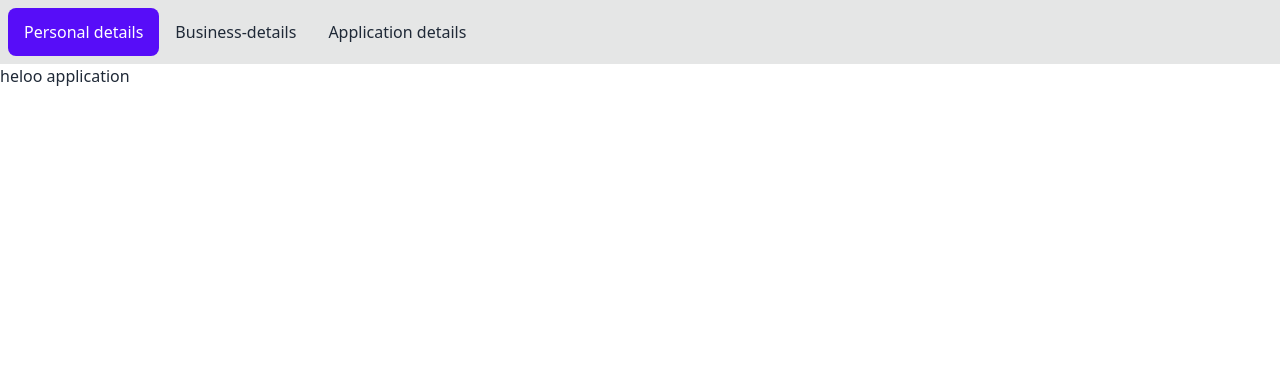
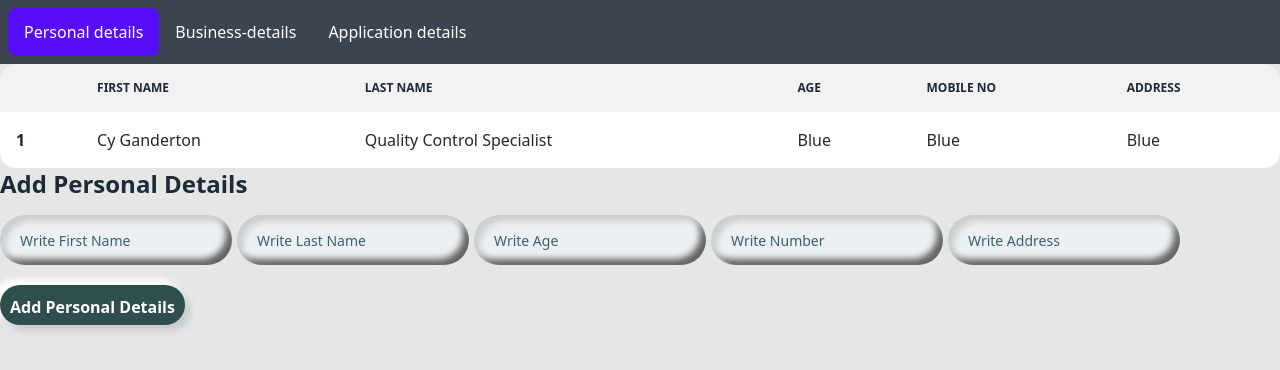
Before and after one commit to Shuvoghosh7/tabular-form, a React (Create React App) app: page /Personal-details in a window 1280 px wide. Shown: the top 370 px of the page. Built offline with nearby package versions, Linux system fonts and the light colour scheme.

Commit message:
create table for personal Details

```diff
--- a/src/Component/Application/Application.js
+++ b/src/Component/Application/Application.js
@@ -4,7 +4,7 @@ import ApplicationTopver from './ApplicationTopver';
 
 const Application = () => {
     return (
-        <div>
+        <div className='bg-base-300'>
             <ApplicationTopver>
                 <Outlet></Outlet>
             </ApplicationTopver>
--- a/src/Component/Application/ApplicationTopver.js
+++ b/src/Component/Application/ApplicationTopver.js
@@ -7,7 +7,7 @@ const ApplicationTopver = ({ children }) => {
             <input id="my-drawer-3" type="checkbox" class="drawer-toggle" />
             <div class="drawer-content flex flex-col">
 
-                <div class="w-full navbar bg-base-300">
+                <div class="w-full navbar bg-neutral text-white">
                     <div class="flex-none lg:hidden">
                         <label for="my-drawer-3" class="btn btn-square btn-ghost">
                             <svg xmlns="http://www.w3.org/2000/svg" fill="none" viewBox="0 0 24 24" class="inline-block w-6 h-6 stroke-current"><path stroke-linecap="round" stroke-linejoin="round" stroke-width="2" d="M4 6h16M4 12h16M4 18h16"></path></svg>
--- a/src/Component/Personaldetails/Personaldetails.js
+++ b/src/Component/Personaldetails/Personaldetails.js
@@ -1,9 +1,65 @@
 import React from 'react';
+import PersonaldetailsRow from './PersonaldetailsRow';
+import '../Style/Style.css'
+const Personaldetails = () => {
 
-const Personaldetails = () => {
+    const addPersonalDetails=(e)=>{
+        e.preventDefault();
+        const FirstName=e.target.Fname.value
+        const LastName=e.target.Lname.value
+        const Age=e.target.age.value
+        const Number=e.target.number.value
+        const Address=e.target.address.value
+        console.log(FirstName,LastName,Age,Number,Address)
+    }
     return (
         <div>
-            <h1>heloo application</h1>
+            <div class="overflow-x-auto">
+                <table class="table w-full">
+                    <thead>
+                        <tr>
+                            <th></th>
+                            <th>First Name</th>
+                            <th>Last Name</th>
+                            <th>Age</th>
+                            <th>Mobile no</th>
+                            <th>Address</th>
+
+                        </tr>
+                    </thead>
+                    <tbody>
+                        {/* {
+                            users.map(user => <PersonaldetailsRow
+                                key={user._id}
+                                user={user}
+                                refetch={refetch}
+                            ></PersonaldetailsRow>)
+                        } */}
+                        <tr>
+                            <th>1</th>
+                            <td>Cy Ganderton</td>
+                            <td>Quality Control Specialist</td>
+                            <td>Blue</td>
+                            <td>Blue</td>
+                            <td>Blue</td>
+                        </tr>
+                    </tbody>
+                </table>
+            </div>
+            <div>
+                <h1 className='text-2xl font-bold'>Add Personal Details</h1>
+                <form onSubmit={addPersonalDetails}>
+                    <div className='input-field'>
+                        <input type="text" name="Fname" id="" placeholder='Write First Name' />
+                        <input  type="text" name="Lname" id="" placeholder='Write Last Name'/>
+                        <input  type="text" name="age" id="" placeholder='Write Age'/>
+                        <input  type="text" name="number" id="" placeholder='Write Number'/>
+                        <input  type="text" name="address" id="" placeholder='Write Address'/>
+
+                      <button className='submit-button'>Add Personal Details</button>
+                    </div>
+                </form>
+            </div>
         </div>
     );
 };
--- /dev/null
+++ b/src/Component/Personaldetails/PersonaldetailsRow.js
@@ -0,0 +1,11 @@
+import React from 'react';
+
+const PersonaldetailsRow = () => {
+    return (
+        <div>
+
+        </div>
+    );
+};
+
+export default PersonaldetailsRow;
--- /dev/null
+++ b/src/Component/Style/Style.css
@@ -0,0 +1,25 @@
+.input-field input{
+    background: #ecf0f3;
+    margin: 15px 5px 0 0;
+    padding: 10px;
+    padding-left: 20px;
+    height: 50px;
+    font-size: 14px;
+    border-radius: 50px;
+    box-shadow: inset 6px 6px 6px #cbced1, inset -6px -6px 6px #656565;
+}
+.input-field input::placeholder {
+    color:#3a6073;
+}
+.submit-button{
+    color: white;
+    margin-top: 20px;
+    background: #2F4F4F;
+    padding: 10px;
+    height: 40px;
+    border-radius: 20px;
+    cursor: pointer;
+    font-weight: 900;
+    box-shadow: 6px 6px 6px #cbced1, -6px -6px 6px white;
+    transition: 0.5s;
+}
```
